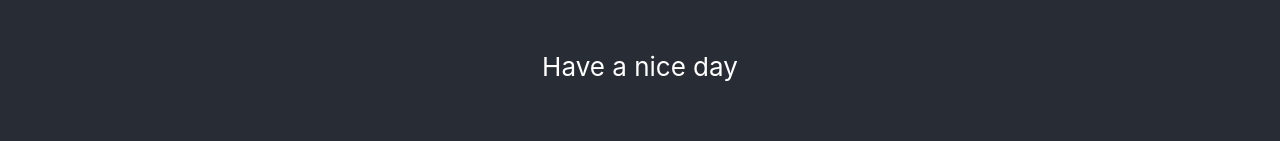
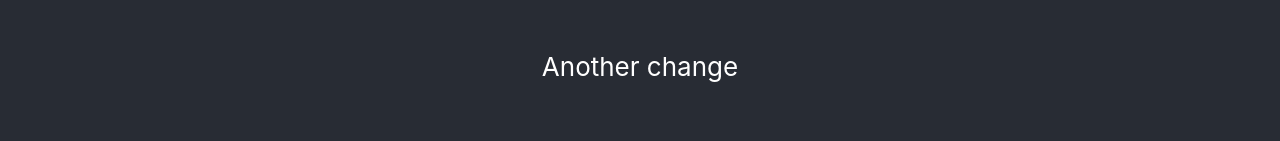
Before and after one commit to MaciSow/playground, a React (Create React App) app: page / in a window 1280 px wide. Shown: the part 494-635 px from the top of the page. Built offline with nearby package versions, Linux system fonts and the light colour scheme.

Commit message:
Change text in main page

```diff
--- a/src/App.tsx
+++ b/src/App.tsx
@@ -8,7 +8,7 @@ function App() {
         <div className="App">
             <header className="App-header">
                 <img src={logo} className="App-logo" alt="logo"/>
-                <p>Have a nice day</p>
+                <p>Another change</p>
             </header>
             <Button text='Hello'/>
         </div>
```
